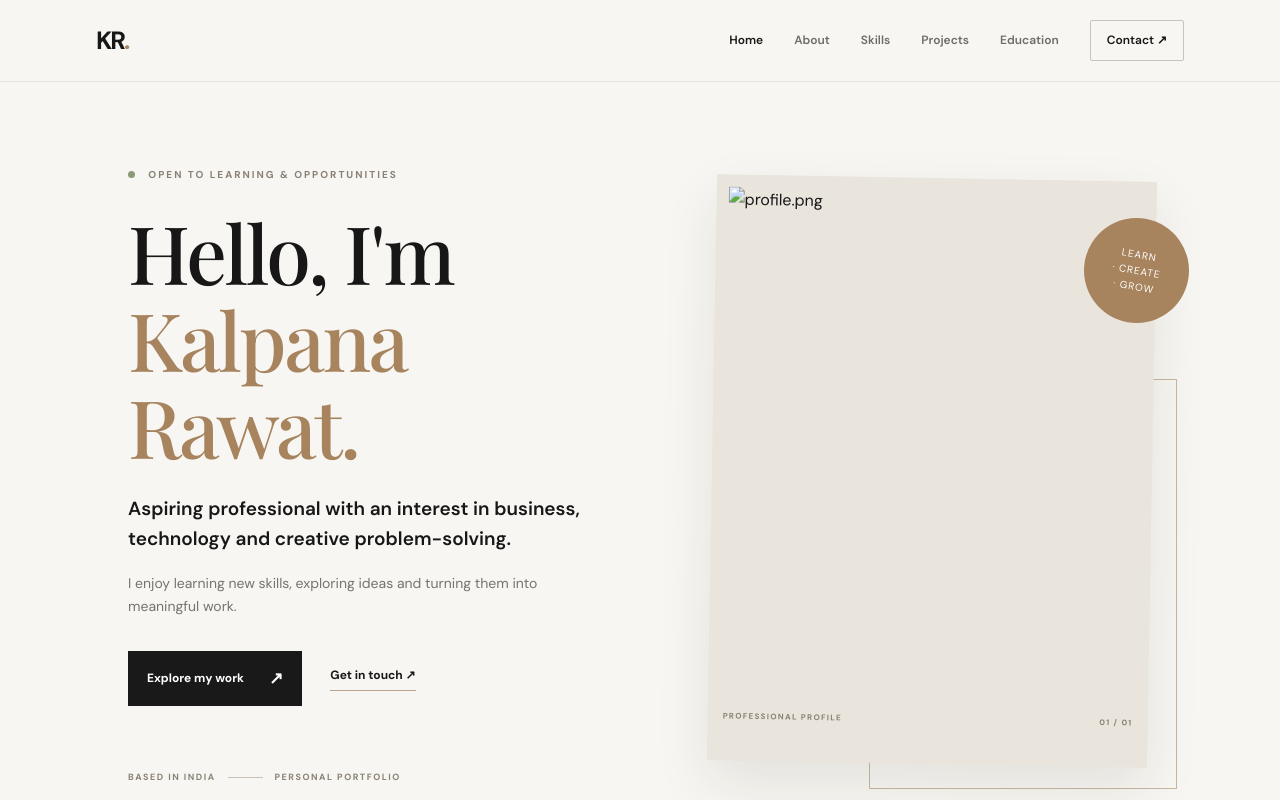
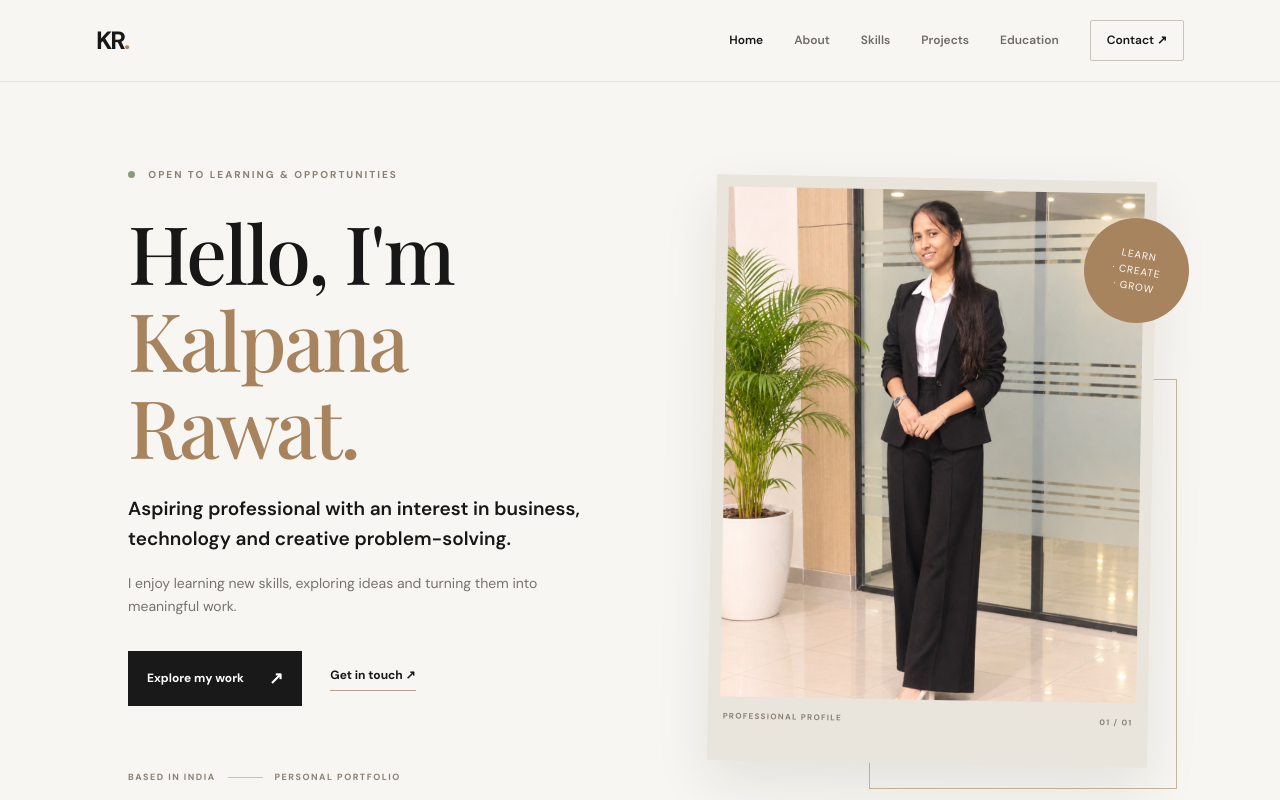
Before and after one commit to kalpanarawat25may-png/kalpana-portfolio, a plain HTML site: page index.html in a window 1280 px wide. Shown: the top 800 px of the page. Drawn offline with nearby package versions, Linux system fonts and the light colour scheme.

Commit message:
Update index.html

```diff
--- a/index.html
+++ b/index.html
@@ -39,7 +39,7 @@
       </div>
       <div class="hero-visual reveal">
         <div class="photo-frame">
-          <img src="profile.png" alt="profile.png" />
+          <img src="profile.jpg" alt="profile.png" />
           <div class="photo-caption"><span>PROFESSIONAL PROFILE</span><span>01 / 01</span></div>
         </div>
         <div class="round-stamp">LEARN<br>· CREATE<br>· GROW</div>
```
